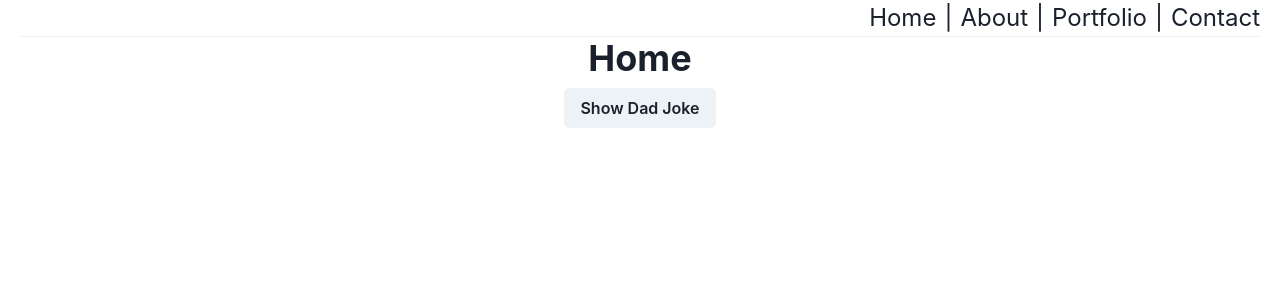
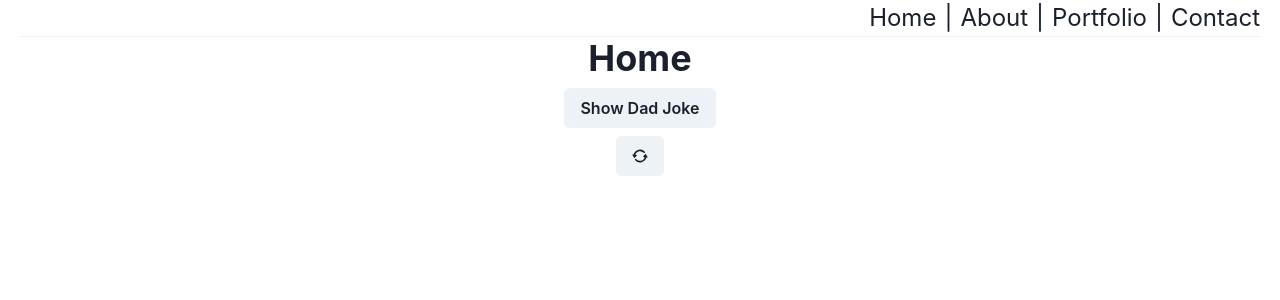
Before and after one commit to edlopez000/hello-world-app, a React (Create React App) app: page / in a window 1280 px wide. Shown: the top 300 px of the page. Built offline with nearby package versions, Linux system fonts and the light colour scheme; no server answers.

Commit message:
Added chakra-ui icons library

```diff
--- a/package.json
+++ b/package.json
@@ -3,6 +3,7 @@
   "version": "0.1.0",
   "private": true,
   "dependencies": {
+    "@chakra-ui/icons": "^1.1.1",
     "@chakra-ui/react": "^1.7.2",
     "@emotion/react": "^11",
     "@emotion/styled": "^11",
--- a/src/components/Home.js
+++ b/src/components/Home.js
@@ -1,4 +1,5 @@
 import { Box, Center, Heading, Text, Button, VStack } from '@chakra-ui/react';
+import { RepeatIcon } from '@chakra-ui/icons';
 import React, { useEffect, useState } from 'react';
 
 export default function Home() {
@@ -17,6 +18,8 @@ export default function Home() {
     }).then((res) => res.json().then((result) => setDadJoke(result)));
   }, []);
 
+  const changeJoke = () => {};
+
   return (
     <Box>
       <VStack>
@@ -24,6 +27,9 @@ export default function Home() {
           <Heading>Home</Heading>
         </Center>
         <Button onClick={handleJoke}>Show Dad Joke</Button>
+        <Button>
+          <RepeatIcon onClick={changeJoke} />
+        </Button>
         {showJoke && <Text>{dadJoke.joke}</Text>}
       </VStack>
     </Box>
```
Also changed, not shown: 1 other file (tests, documents, lock files or other folders).
